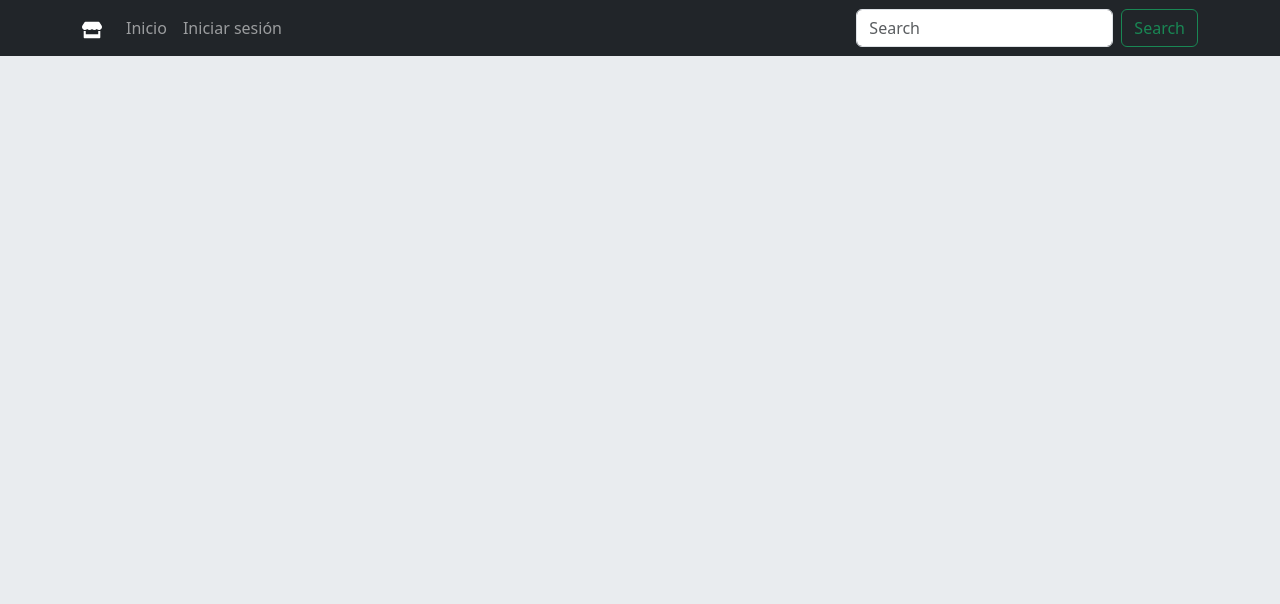
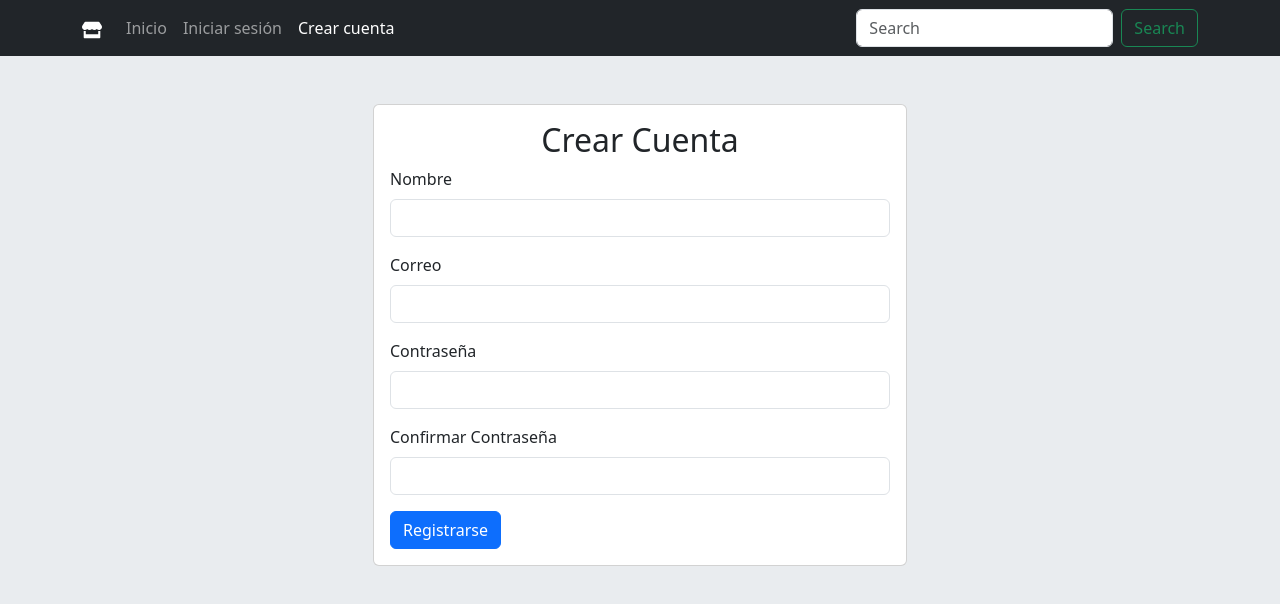
Before and after one commit to juan-henao-infocenter/MongoN1, a React (Create React App) app: page /MongoN1/Create-Account in a window 1280 px wide. Shown: the top 604 px of the page. Built offline with nearby package versions, Linux system fonts and the light colour scheme; no server answers.

Commit message:
register page

```diff
--- a/src/app.jsx
+++ b/src/app.jsx
@@ -4,6 +4,7 @@ import "bootstrap/dist/css/bootstrap.min.css";
 import ProductList from "./components/ProductList";
 import ProductDetail from "./components/ProductDetail";
 import Login from "./components/Login";
+import Register from "./components/Register";
 
 function App() {
   const [categories, setCategories] = useState([]);
@@ -48,6 +49,10 @@ function App() {
             path="/MongoN1/login"
             element={<Login />}
           />
+          <Route
+            path="/MongoN1/Create-Account"
+            element={<Register />}
+          />
         </Routes>
       )}
     </div>
--- a/src/components/Header.jsx
+++ b/src/components/Header.jsx
@@ -6,8 +6,6 @@ const Header = () => {
   const location = useLocation();
   const navigate = useNavigate();
   const [searchText, setSearchText] = useState("");
-
-  console.log(localStorage.getItem("token"))
 
   const handleSearch = (e) => {
     e.preventDefault();
@@ -53,6 +51,12 @@ const Header = () => {
                 Iniciar sesión
               </Link>)}
             </li>
+            <li className="nav-item">
+            {localStorage.getItem("token") ? (<></>):
+              (
+                <Link to="./MongoN1/Create-Account" className={`nav-link ${location.pathname.includes('Create-Account') ? "active" : ""}`} onClick={()=>setSearchText("")}>Crear cuenta</Link>
+              )}
+            </li>
           </ul>
           <form className="d-flex" role="search" onSubmit={handleSearch}>
             <input
--- /dev/null
+++ b/src/components/Register.jsx
@@ -0,0 +1,119 @@
+import React, { useState } from "react";
+import { useNavigate } from "react-router-dom";
+
+const Register = () => {
+  const navigate = useNavigate();
+  const [name, setName] = useState(undefined);
+  const [email, setEmail] = useState(undefined);
+  const [password, setPassword] = useState(undefined);
+  const [confirmPassword, setConfirmPassword] = useState(undefined);
+
+    const [validated, setValidated] = useState(false);
+
+    const handleRegister = (event) => {
+      event.preventDefault();
+      const form = event.currentTarget;
+      console.log(form)
+      console.log(form.checkValidity())
+      if (!form.checkValidity()) {
+        event.stopPropagation();
+      }
+
+      setValidated(true);
+
+      // Aquí puedes agregar tu lógica personalizada para validar los campos
+      if (form.checkValidity()) {
+        // Realiza la llamada a tu API para registrar al usuario
+        // Si la validación personalizada es exitosa
+      }
+    };
+
+  return (
+    <div className="container mt-5">
+      <div className="row justify-content-center">
+        <div className="col-md-6">
+          <div className="card">
+            <div className="card-body">
+              <h2 className="card-title text-center">Crear Cuenta</h2>
+              <form className="needs-validation" noValidate>
+                <div className="mb-3">
+                  <label htmlFor="name" className="form-label">
+                    Nombre
+                  </label>
+                  <input
+                    type="text"
+                    className="form-control"
+                    id="name"
+                    value={name}
+                    onChange={(e) => setName(e.target.value)}
+                    required
+                  />
+                  <div className="invalid-feedback">
+                    Por favor, ingresa tu nombre.
+                  </div>
+                </div>
+                <div className="mb-3">
+                  <label htmlFor="email" className="form-label">
+                    Correo
+                  </label>
+                  <input
+                    type="email"
+                    className="form-control"
+                    id="email"
+                    value={email}
+                    onChange={(e) => setEmail(e.target.value)}
+                    required
+                  />
+                  <div className="invalid-feedback">
+                    Por favor, ingresa un correo válido.
+                  </div>
+                </div>
+                <div className="mb-3">
+                  <label htmlFor="password" className="form-label">
+                    Contraseña
+                  </label>
+                  <input
+                    type="password"
+                    className="form-control"
+                    id="password"
+                    value={password}
+                    onChange={(e) => setPassword(e.target.value)}
+                    required
+                  />
+                  <div className="invalid-feedback">
+                    Por favor, ingresa una contraseña.
+                  </div>
+                </div>
+                <div className="mb-3">
+                  <label htmlFor="confirmPassword" className="form-label">
+                    Confirmar Contraseña
+                  </label>
+                  <input
+                    type="password"
+                    className="form-control"
+                    id="confirmPassword"
+                    value={confirmPassword}
+                    onChange={(e) => setConfirmPassword(e.target.value)}
+                    required
+                  />
+                  <div className="invalid-feedback">
+                    Por favor, confirma tu contraseña.
+                  </div>
+                </div>
+                <button
+                  type="button"
+                  className="btn btn-primary btn-block"
+                  onClick={handleRegister}
+                >
+                  Registrarse
+                </button>
+              </form>
+            </div>
+          </div>
+        </div>
+      </div>
+    </div>
+  );
+};
+
+export default Register;
```
